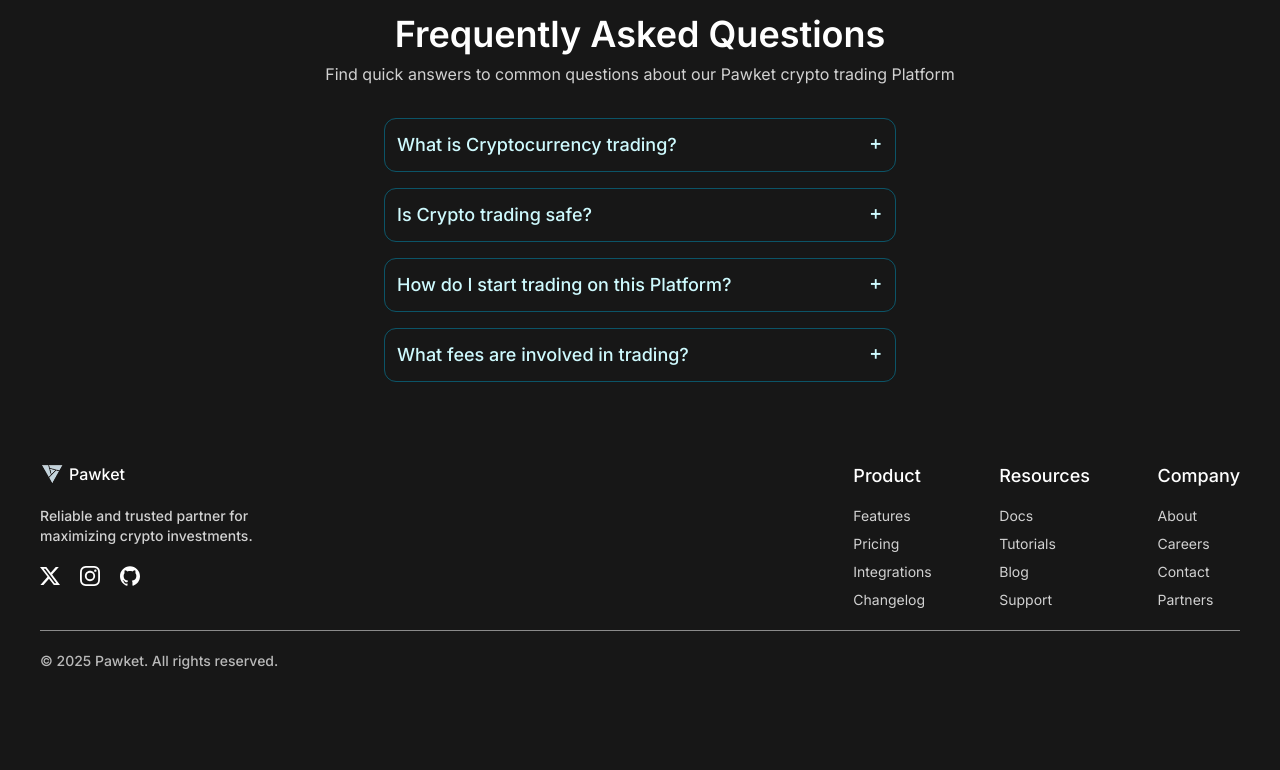
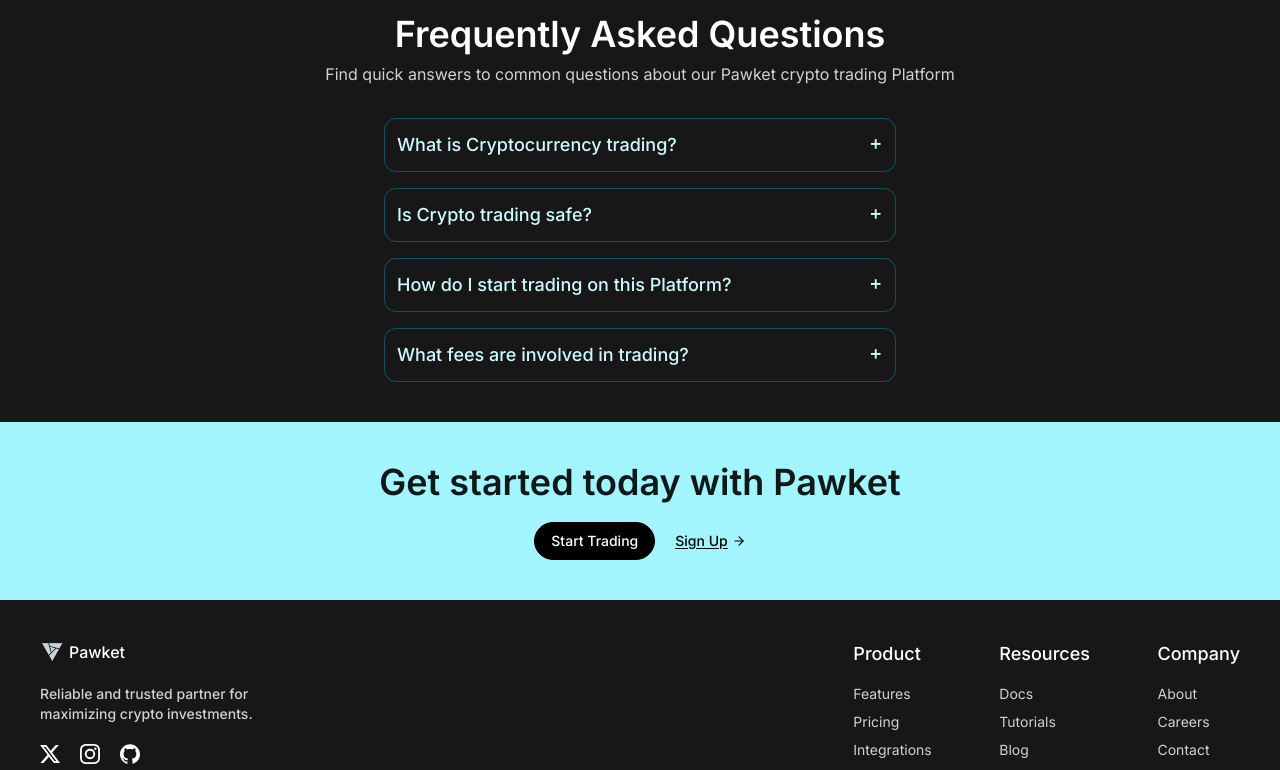
Before and after one commit to Munadil16/pawket, a Next.js app: page / in a window 1280 px wide. Shown: the part 1291-2061 px from the top of the page. Built offline with nearby package versions, Linux system fonts and the light colour scheme.

Commit message:
add: Get Started Section

```diff
--- /dev/null
+++ b/src/components/landing/get-started.tsx
@@ -0,0 +1,31 @@
+import { ArrowRight } from "lucide-react";
+
+const GetStarted = () => {
+  return (
+    <section className="bg-cyan-200 p-5 lg:p-10">
+      <div className="container mx-auto">
+        <h2 className="text-center text-2xl font-semibold text-black/90 sm:text-4xl">
+          Get started today with Pawket
+        </h2>
+
+        <div className="mt-3 flex items-center justify-center gap-5 sm:mt-5">
+          <button
+            className="cursor-pointer rounded-full border border-black bg-black px-4 py-2 text-sm font-medium text-white"
+            type="button"
+          >
+            Start Trading
+          </button>
+
+          <button
+            type="button"
+            className="flex cursor-pointer items-center gap-1 text-sm font-medium text-black underline underline-offset-2"
+          >
+            Sign Up <ArrowRight size={14} />
+          </button>
+        </div>
+      </div>
+    </section>
+  );
+};
+
+export { GetStarted };
--- a/src/components/landing/landing.tsx
+++ b/src/components/landing/landing.tsx
@@ -3,6 +3,7 @@ import { CoinsMarquee } from "./coins-marquee";
 import { JoinRevolution } from "./join-revolution";
 import { Metrics } from "./metrics";
 import { FAQs } from "./faqs";
+import { GetStarted } from "./get-started";
 
 const LandingPage = () => {
   return (
@@ -12,6 +13,7 @@ const LandingPage = () => {
       <JoinRevolution />
       <Metrics />
       <FAQs />
+      <GetStarted />
     </main>
   );
 };
```
